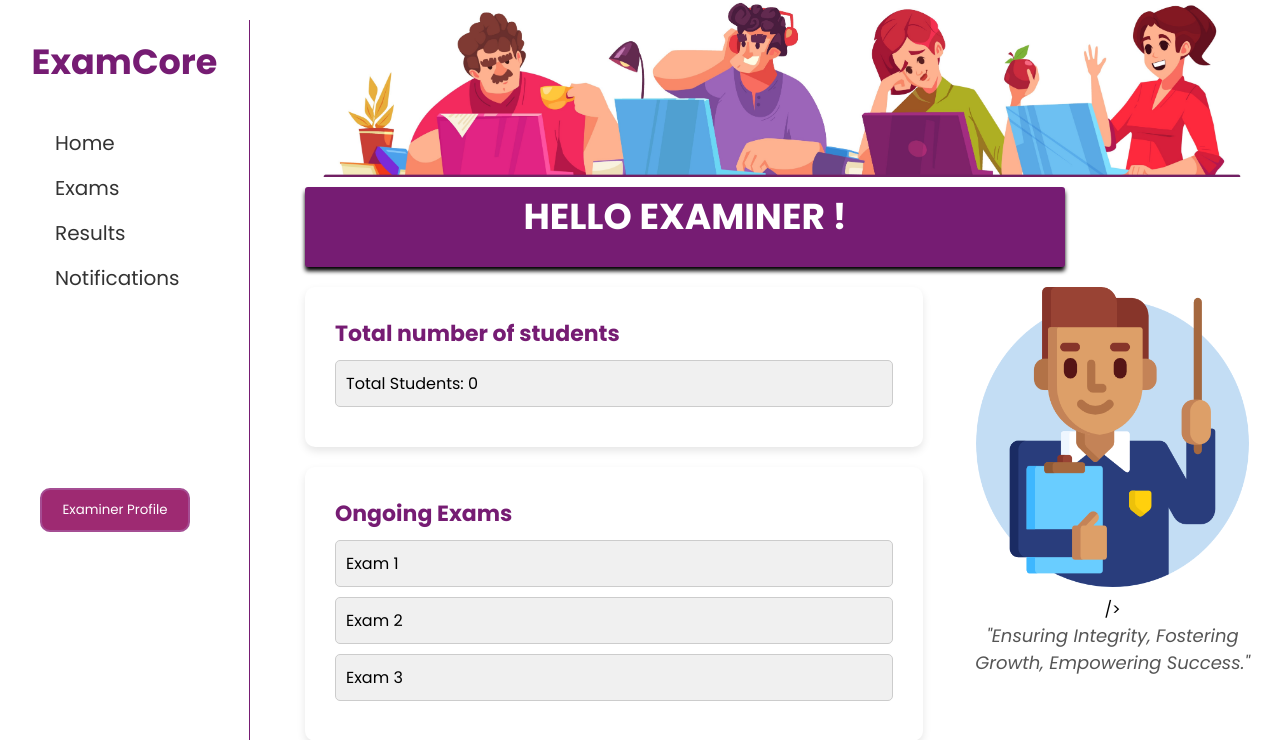
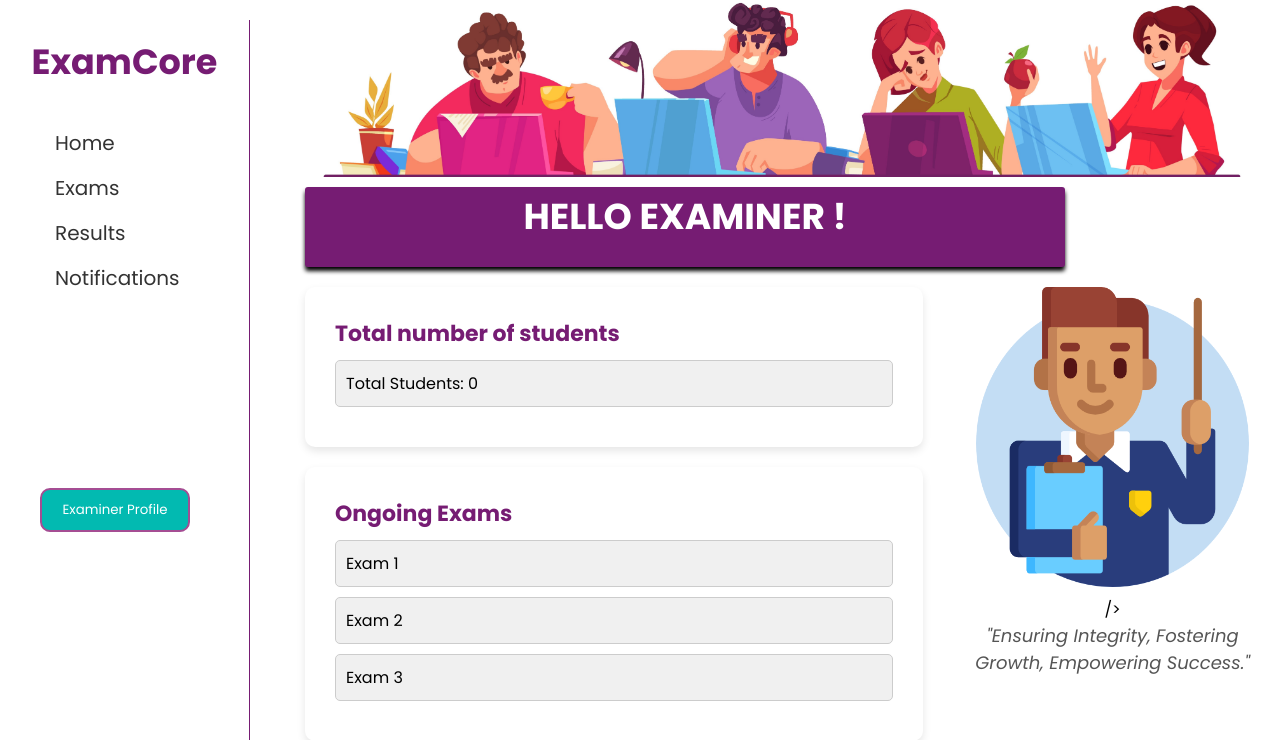
Before and after one commit to nadunwee/ExamCore, a PHP site: page /Group/components/ExaminerPages/examinerHome.php in a window 1280 px wide, with the pointer over the restyled element. Shown: the top 740 px of the page. Run offline with PHP 8.4, Linux system fonts and the light colour scheme; data that the repository does not hold is empty.

Commit message:
common_navbar

```diff
--- a/src/styles/commonNavbarAndFooterStyles.css
+++ b/src/styles/commonNavbarAndFooterStyles.css
@@ -99,7 +99,7 @@ body {
 }
 
 .profile-btn:hover {
-  background-color: #9e2a72;
+  background-color:  #02bab1;
 }
 .page-footer {
   background-color: #761c73;
```
